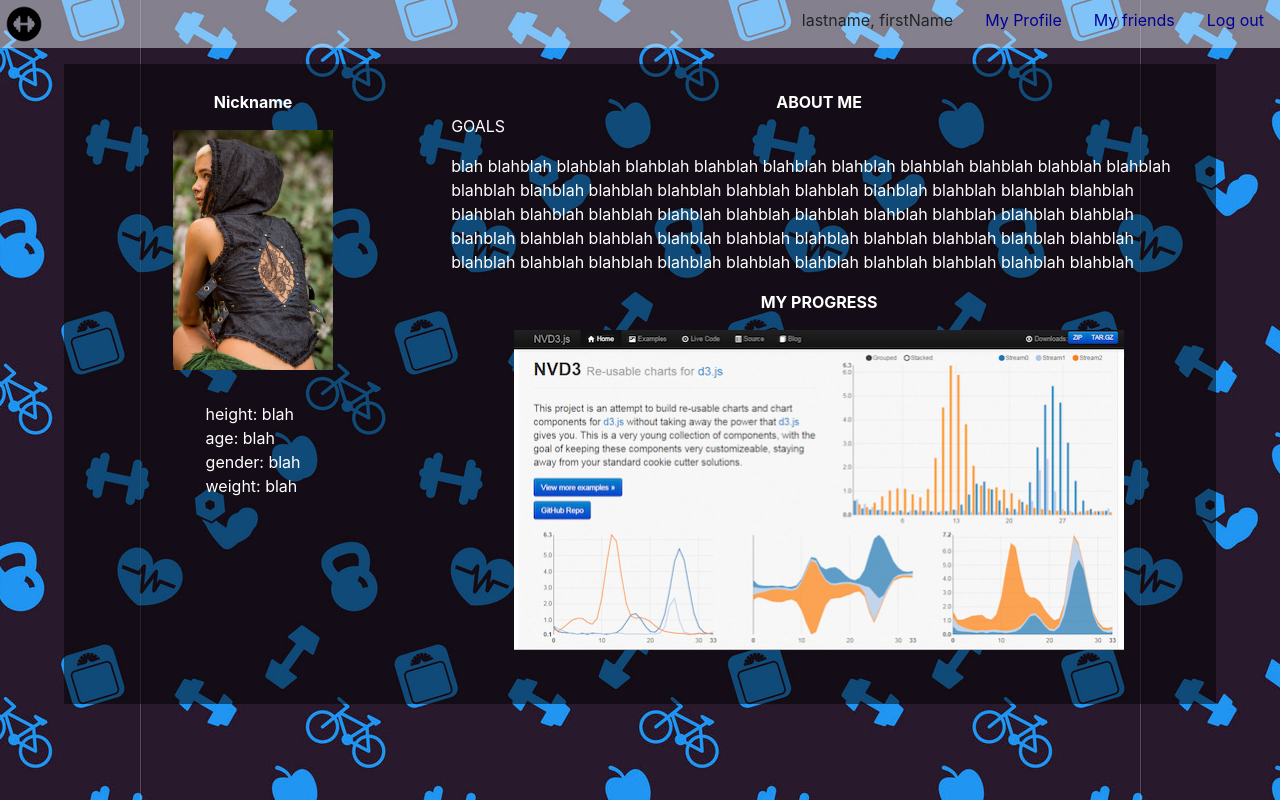
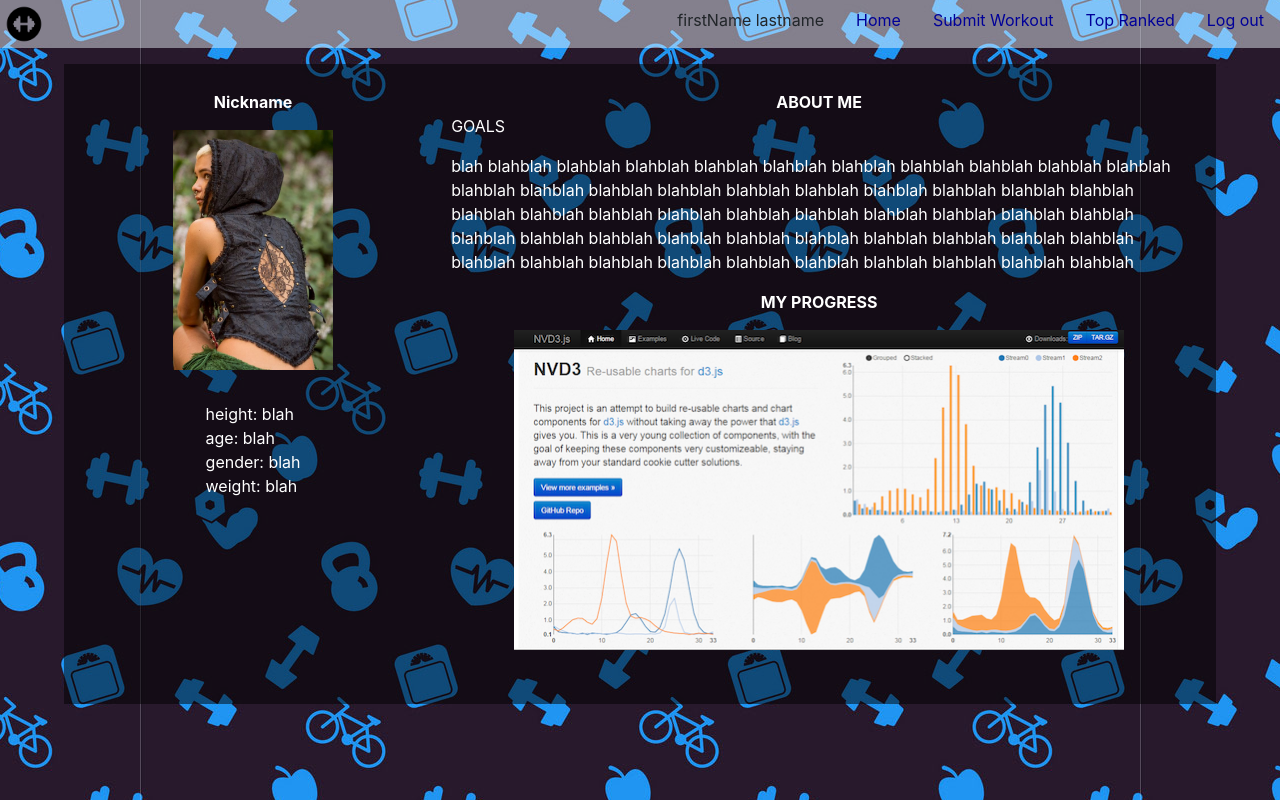
Before and after one commit to kennethcurrie/FitnessAppFrontEnd, a React (Create React App) app in the folder fitnessappfrontend/: page / in a window 1280 px wide. Built offline with nearby package versions, Linux system fonts and the light colour scheme.

Commit message:
Navbar updated to use correct links and match Navbar.txt

```diff
--- a/fitnessappfrontend/src/components/nav/nav.component.tsx
+++ b/fitnessappfrontend/src/components/nav/nav.component.tsx
@@ -21,57 +21,40 @@ export class NavComponent extends React.Component<INavComponentProps, any> {
     }
 
     getComponent() {
+        let userElement = <></>;
+        let adminElement = <></>;
+        let logoutElement = <></>;
 
-      let usersFullNameElement = <></>;
-      if (this.props.isLoggedIn) {
-          const usersFullNameString = `${'lastname'}, ${'firstName'}`;
-          usersFullNameElement = (
-              <li className='nav-item'>
-                  <p className='nav-link' id='usersFullName'>{usersFullNameString}</p>
-              </li>
-          );
-      }
-
-        let logoutOrLoginElement = (
-            <li className='nav-item'>
-                <Link to='/login' className='nav-link' id='usersFullName'>login</Link>
-            </li>
-        );
         if (this.props.isLoggedIn) {
-            logoutOrLoginElement = (
+            const usersFullNameString = `${'firstName'} ${'lastname'}`;
+            userElement = (
+                <>
+                    <li className='nav-item'>
+                        <p className='nav-link' id='usersFullName'>{usersFullNameString}</p>
+                    </li>
+                    <li className='nav-item'>
+                        <Link to='/' className='nav-link'>Home</Link>
+                    </li>
+                    <li className='nav-item'>
+                        <Link to='/submit' className='nav-link'>Submit Workout</Link>
+                    </li>
+                    <li className='nav-item'>
+                        <Link to='/rankings' className='nav-link'>Top Ranked</Link>
+                    </li>
+                </>
+            );
+            logoutElement = (
                 <li className='nav-item'>
                     <Link to='/logout' className='nav-link' href='#'>Log out</Link>
                 </li>
             );
         }
 
-        let managerialElement = <></>;
-        if (this.props.isAdmin && this.props.isLoggedIn) {
-            managerialElement = (
-                <li className='nav-item dropdown'>
-                    <a className='nav-link dropdown-toggle' href='#' id='navbarDropdown' role='button' data-toggle='dropdown' aria-haspopup='true' aria-expanded='false'>
-                        Manage
-                    </a>
-                    <div className='dropdown-menu' aria-labelledby='navbarDropdown'>
-                        <Link to='/users/manage' className='dropdown-item' href='#'>Modify User Access</Link>
-                        <Link to='/reimbursements/manage' className='dropdown-item' href='#'>edit activities</Link>
-                        <div className='dropdown-divider'></div>
-                    </div>
+        if (this.props.isLoggedIn && this.props.isAdmin ) {
+            adminElement = (
+                <li className='nav-item'>
+                    <Link to='/admin/users' className='nav-link'>User Management</Link>
                 </li>
-            );
-        }
-
-        let userElement = <></>;
-        if (this.props.isLoggedIn) {
-            userElement = (
-                <>
-                    <li className='nav-item'>
-                        <Link to='/users/lastname_firstname' className='nav-link' href='#'>My Profile</Link>
-                    </li>
-                    <li className='nav-item'>
-                        <Link to='/reimbursements/lastname_firstname' className='nav-link' href='#'>My friends</Link>
-                    </li>
-                </>
             );
         }
 
@@ -80,10 +63,9 @@ export class NavComponent extends React.Component<INavComponentProps, any> {
                 <a href='revature.com'><img id='nav-logo' src={logo} /></a>
                 <div id='nav-items'>
                     <ul className='nav justify-content-end'>
-                        {usersFullNameElement}
-                        {managerialElement}
                         {userElement}
-                        {logoutOrLoginElement}
+                        {adminElement}
+                        {logoutElement}
                     </ul>
                 </div>
             </div>
```
Also changed, not shown: 1 other file (tests, documents, lock files or other folders).
